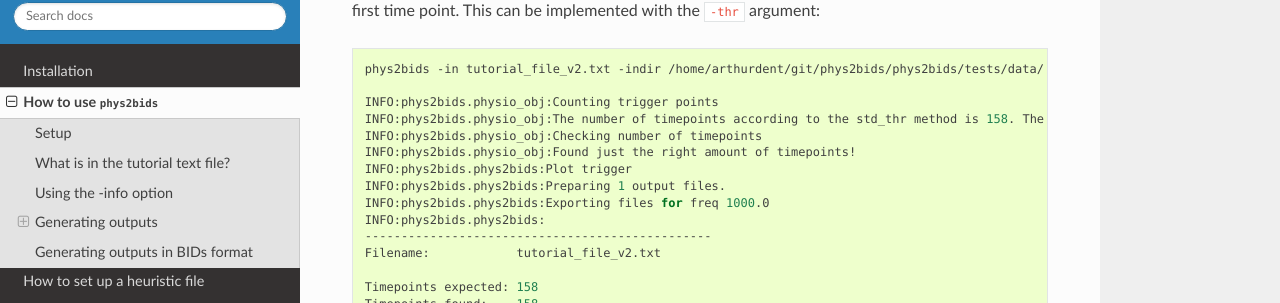
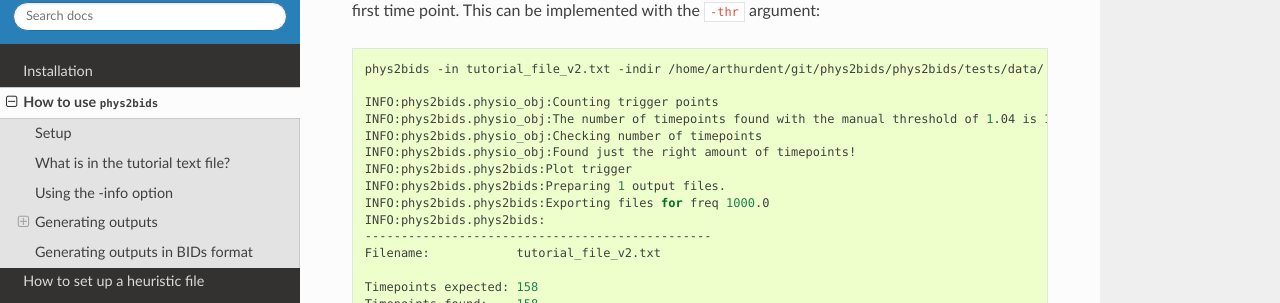
Before and after one commit to physiopy/phys2bids, a Sphinx documentation site: the page built from docs/howto.rst, in a window 1280 px wide and 900 px high, scrolled down 7228 px. Shown: the part 148-451 px from the top of the window. Built offline with Sphinx 7.4.7 and the Read the Docs theme 2.0.0, drawn with Linux system fonts in a browser that asks for light colours.

Commit message:
change message in docs

```diff
--- a/docs/howto.rst
+++ b/docs/howto.rst
@@ -250,7 +250,7 @@ By looking at this figure, we can work out that we need a smaller threshold in o
     phys2bids -in tutorial_file_v2.txt -indir /home/arthurdent/git/phys2bids/phys2bids/tests/data/ -chtrig 1 -ntp 158 -tr 1.2 -thr 1.04 -outdir /home/arthurdent/physio_v2
 
     INFO:phys2bids.physio_obj:Counting trigger points
-    INFO:phys2bids.physio_obj:The number of timepoints according to the std_thr method is 158. The computed threshold is 1.04
+    INFO:phys2bids.physio_obj:The number of timepoints found with the manual threshold of 1.04 is 158.
     INFO:phys2bids.physio_obj:Checking number of timepoints
     INFO:phys2bids.physio_obj:Found just the right amount of timepoints!
     INFO:phys2bids.phys2bids:Plot trigger
```
